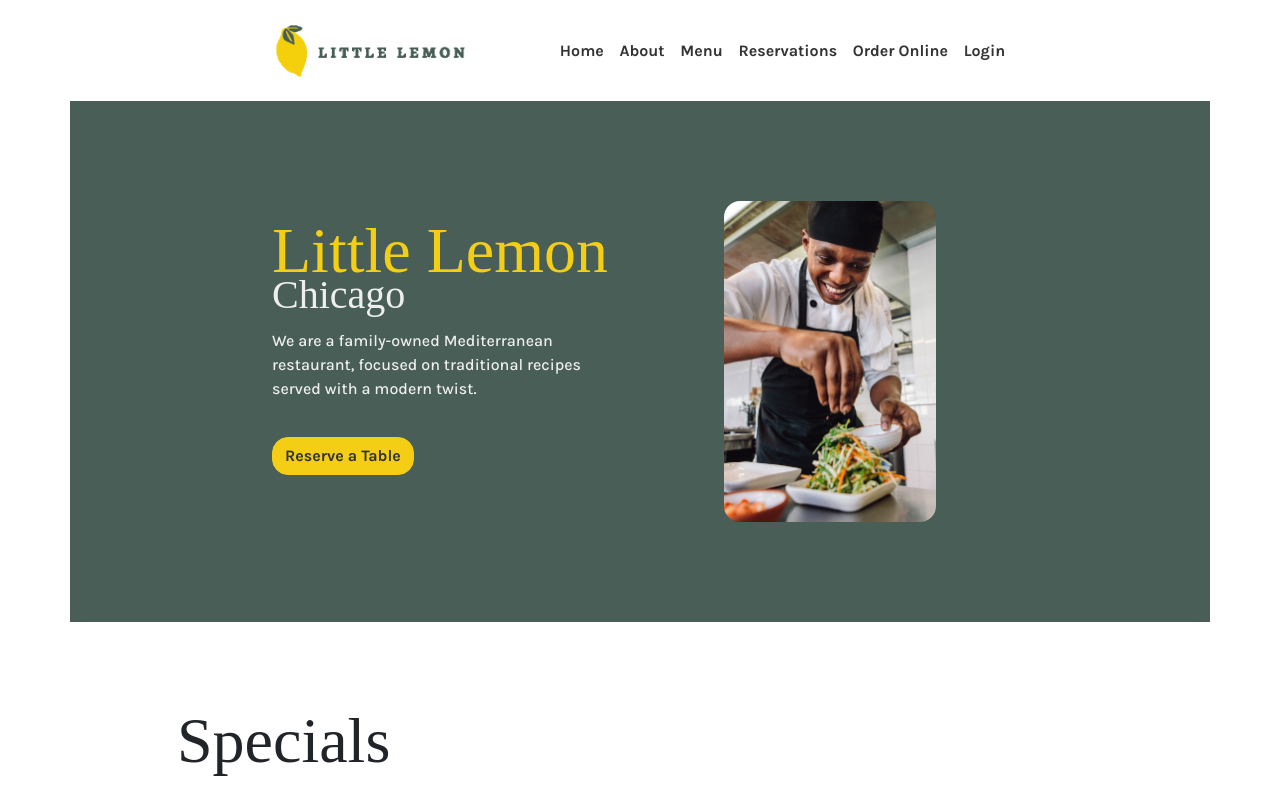
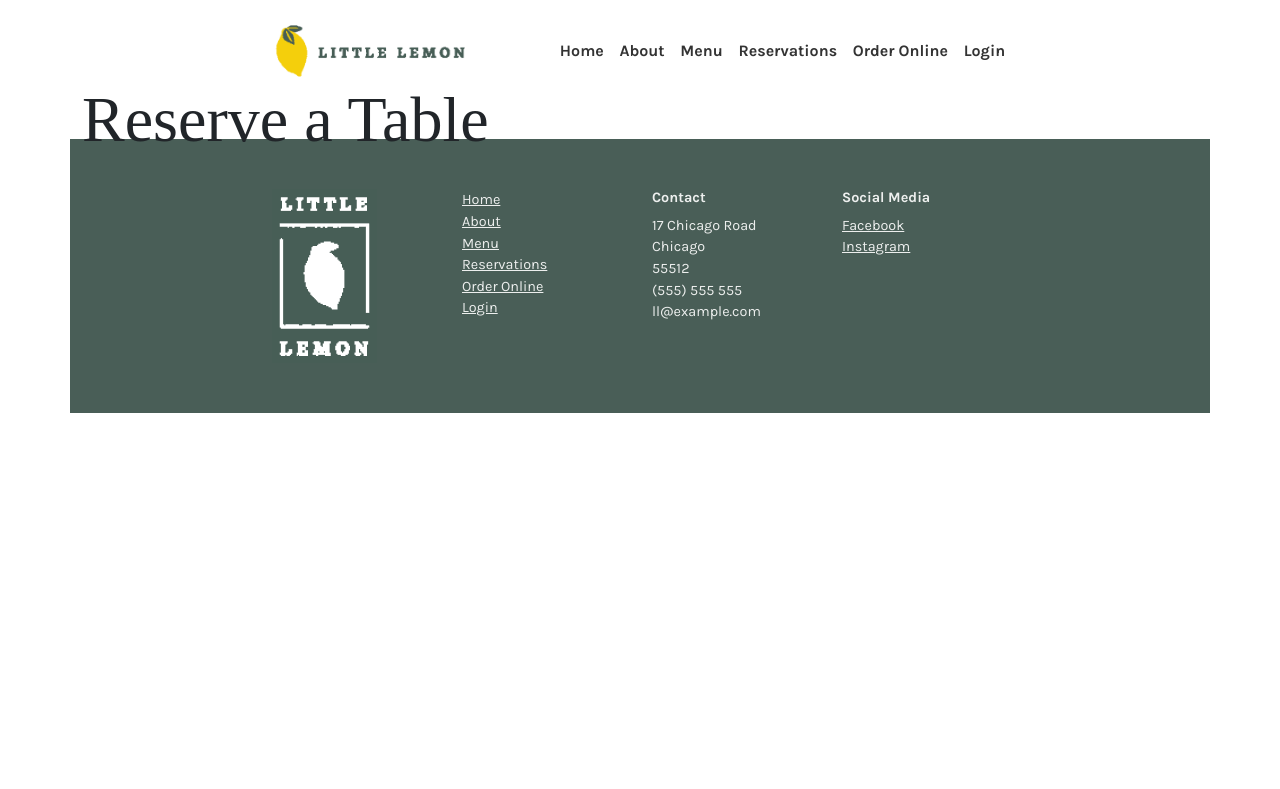
Before and after one commit to cariad/meta-frontend-dev-pro-capstone, a React (Create React App) app: page /booking in a window 1280 px wide. Shown: the top 789 px of the page. Built offline with nearby package versions, Linux system fonts and the light colour scheme; a web font is replaced by a local one.

Commit message:
Exercise: Setting up the app components, step 2

```diff
--- a/package.json
+++ b/package.json
@@ -10,6 +10,7 @@
     "bootstrap": "^5.3.3",
     "react": "^18.3.1",
     "react-dom": "^18.3.1",
+    "react-router-dom": "^6.26.1",
     "react-scripts": "5.0.1",
     "web-vitals": "^2.1.4"
   },
--- a/src/FooterMenu.js
+++ b/src/FooterMenu.js
@@ -1,3 +1,4 @@
+import { Link } from "react-router-dom";
 import './FooterMenu.css';
 
 function FooterMenu() {
@@ -10,10 +11,10 @@ function FooterMenu() {
     >
       <nav>
         <ul>
-          <li><a href='.'>Home</a></li>
+          <li><Link to="/">Home</Link></li>
           <li><a href='.'>About</a></li>
           <li><a href='.'>Menu</a></li>
-          <li><a href='.'>Reservations</a></li>
+          <li><Link to="/booking">Reservations</Link></li>
           <li><a href='.'>Order Online</a></li>
           <li><a href='.'>Login</a></li>
         </ul>
--- a/src/HeaderMenu.js
+++ b/src/HeaderMenu.js
@@ -1,3 +1,4 @@
+import { Link } from "react-router-dom";
 import './HeaderMenu.css';
 
 function HeaderMenu() {
@@ -8,10 +9,10 @@ function HeaderMenu() {
       col-xl-5
     '>
       <ul>
-        <li><a className='primary-link-text' href='.'>Home</a></li>
+        <li><Link to="/" className="primary-link-text">Home</Link></li>
         <li><a className='primary-link-text' href='.'>About</a></li>
         <li><a className='primary-link-text' href='.'>Menu</a></li>
-        <li><a className='primary-link-text' href='.'>Reservations</a></li>
+        <li><Link to="/booking" className="primary-link-text">Reservations</Link></li>
         <li><a className='primary-link-text' href='.'>Order Online</a></li>
         <li><a className='primary-link-text' href='.'>Login</a></li>
       </ul>
--- /dev/null
+++ b/src/HomePage.js
@@ -0,0 +1,17 @@
+import About from './About';
+import Hero from './Hero'
+import Specials from './Specials';
+import Testimonials from './Testimonials'
+
+function MainPage() {
+  return (
+    <>
+      <Hero />
+      <Specials />
+      <Testimonials />
+      <About />
+    </>
+  );
+}
+
+export default MainPage;
--- a/src/Main.js
+++ b/src/Main.js
@@ -1,15 +1,14 @@
-import About from './About';
-import Hero from './Hero'
-import Specials from './Specials';
-import Testimonials from './Testimonials'
+import HomePage from './HomePage';
+import StartBookingPage from './StartBookingPage';
+import { Route, Routes } from "react-router-dom";
 
 function Main() {
   return (
     <main>
-      <Hero />
-      <Specials />
-      <Testimonials />
-      <About />
+      <Routes>
+        <Route path="/" element={<HomePage />}></Route>
+        <Route path="/booking" element={<StartBookingPage />}></Route>
+      </Routes>
     </main>
   );
 }
--- /dev/null
+++ b/src/StartBookingPage.js
@@ -0,0 +1,9 @@
+function StartBookingPage() {
+  return (
+    <div className='row'>
+      <h1>Reserve a Table</h1>
+    </div>
+  );
+}
+
+export default StartBookingPage;
--- a/src/index.js
+++ b/src/index.js
@@ -4,11 +4,14 @@ import 'bootstrap/dist/css/bootstrap.min.css';
 import './index.css';
 import App from './App';
 import reportWebVitals from './reportWebVitals';
+import { BrowserRouter } from 'react-router-dom';
 
 const root = ReactDOM.createRoot(document.getElementById('root'));
 root.render(
   <React.StrictMode>
-    <App />
+    <BrowserRouter>
+      <App />
+    </BrowserRouter>
   </React.StrictMode>
 );
 
```
Also changed, not shown: 1 other file (tests, documents, lock files or other folders).
